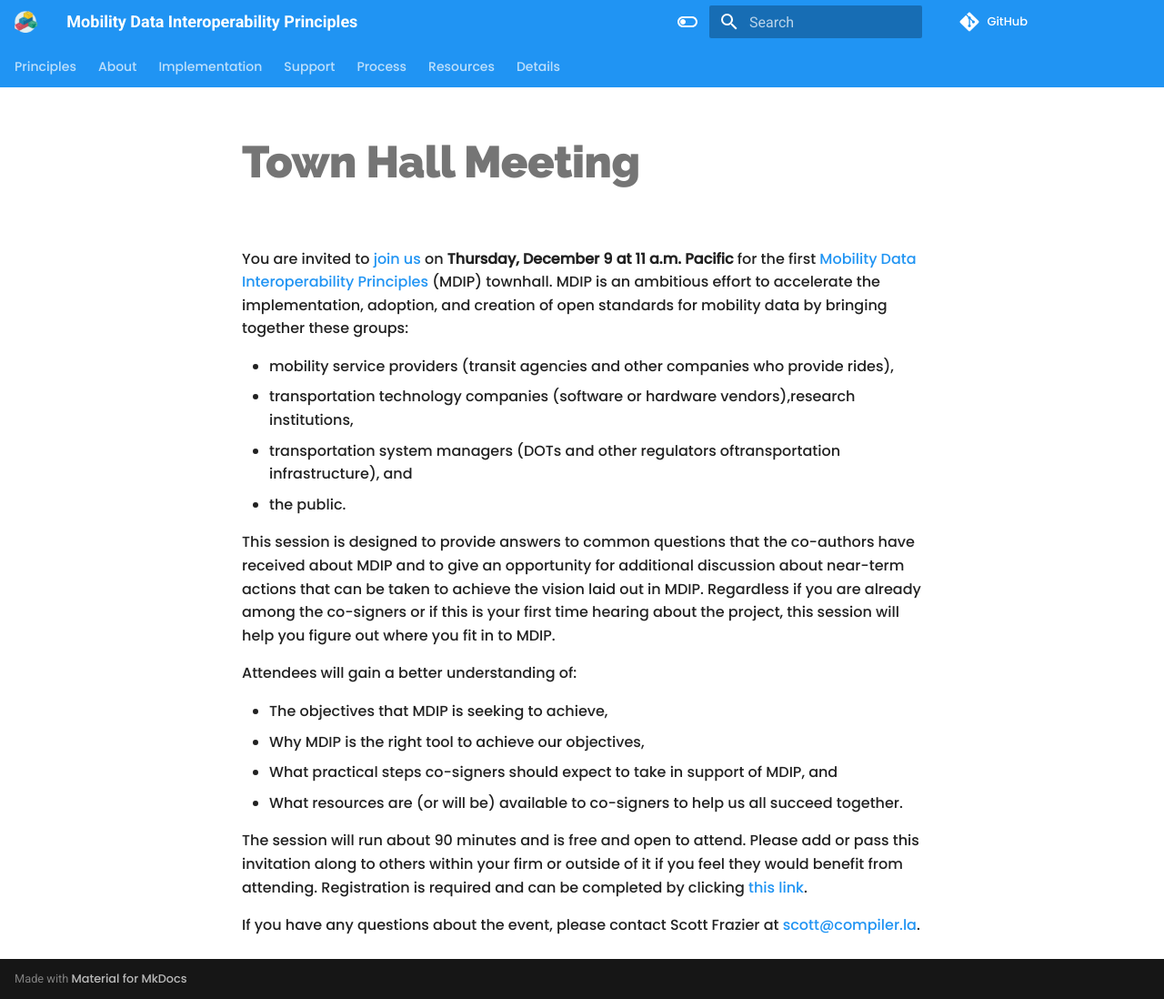
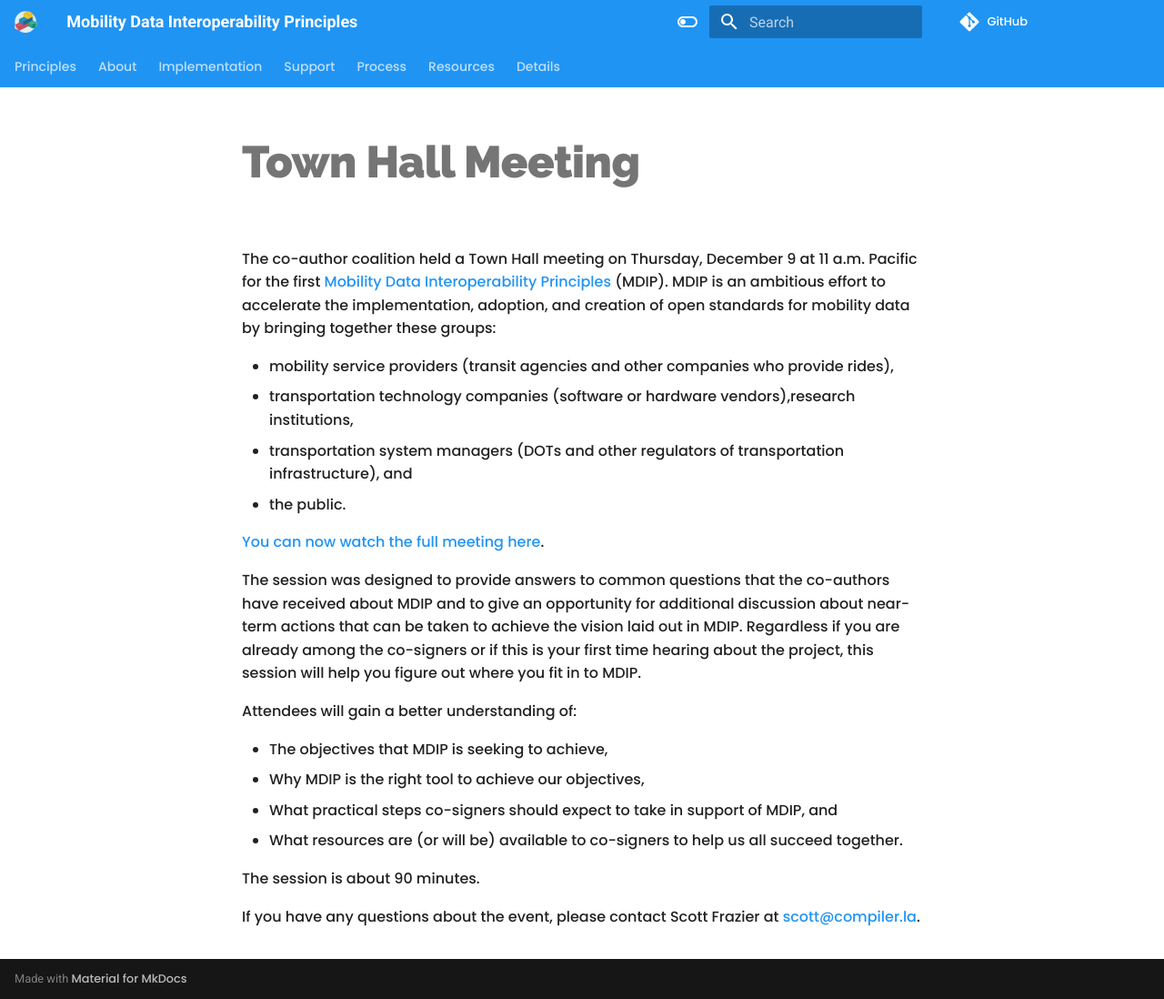
Before and after one commit to interoperable-mobility/principles, an MkDocs documentation site: the page built from docs/townhall.md, in a window 1280 px wide and 1098 px high. Shown: the whole window at 91% size. Built offline with MkDocs 1.6.1 and Material for MkDocs 9.7.7, drawn with Linux system fonts in a browser that asks for light colours; nearby versions of some CDN libraries; comment, search, counter and statistics services are not loaded.

Commit message:
Add town hall recording

```diff
--- a/docs/townhall.md
+++ b/docs/townhall.md
@@ -1,13 +1,15 @@
 # Town Hall Meeting
 
-You are invited to [join us](https://us02web.zoom.us/meeting/register/tZ0td-6upjMuGtIxsQJMVB92fKvgpIa9XDea) on **Thursday, December 9 at 11 a.m. Pacific** for the first [Mobility Data Interoperability Principles](index.md) (MDIP) townhall. MDIP is an ambitious effort to accelerate the implementation, adoption, and creation of open standards for mobility data by bringing together these groups:
+The co-author coalition held a Town Hall meeting on Thursday, December 9 at 11 a.m. Pacific for the first [Mobility Data Interoperability Principles](index.md) (MDIP). MDIP is an ambitious effort to accelerate the implementation, adoption, and creation of open standards for mobility data by bringing together these groups:
 
 - mobility service providers (transit agencies and other companies who provide rides),
 - transportation technology companies (software or hardware vendors),research institutions,
-- transportation system managers (DOTs and other regulators oftransportation infrastructure), and
+- transportation system managers (DOTs and other regulators of transportation infrastructure), and
 - the public.
 
-This session is designed to provide answers to common questions that the co-authors have received about MDIP and to give an opportunity for additional discussion about near-term actions that can be taken to achieve the vision laid out in MDIP. Regardless if you are already among the co-signers or if this is your first time hearing about the project, this session will help you figure out where you fit in to MDIP.
+[You can now watch the full meeting here](resources.md#meeting-recordings).
+
+The session was designed to provide answers to common questions that the co-authors have received about MDIP and to give an opportunity for additional discussion about near-term actions that can be taken to achieve the vision laid out in MDIP. Regardless if you are already among the co-signers or if this is your first time hearing about the project, this session will help you figure out where you fit in to MDIP.
 
 Attendees will gain a better understanding of:
 
@@ -16,6 +18,6 @@ Attendees will gain a better understanding of:
 - What practical steps co-signers should expect to take in support of MDIP, and
 - What resources are (or will be) available to co-signers to help us all succeed together.
 
-The session will run about 90 minutes and is free and open to attend. Please add or pass this invitation along to others within your firm or outside of it if you feel they would benefit from attending. Registration is required and can be completed by clicking [this link](https://us02web.zoom.us/meeting/register/tZ0td-6upjMuGtIxsQJMVB92fKvgpIa9XDea).
+The session is about 90 minutes.
 
 If you have any questions about the event, please contact Scott Frazier at [scott@compiler.la](mailto:scott@compiler.la).
```
Also changed, not shown: docs/index.md (+4 -4 lines), docs/resources.md (+4 -0 lines).
